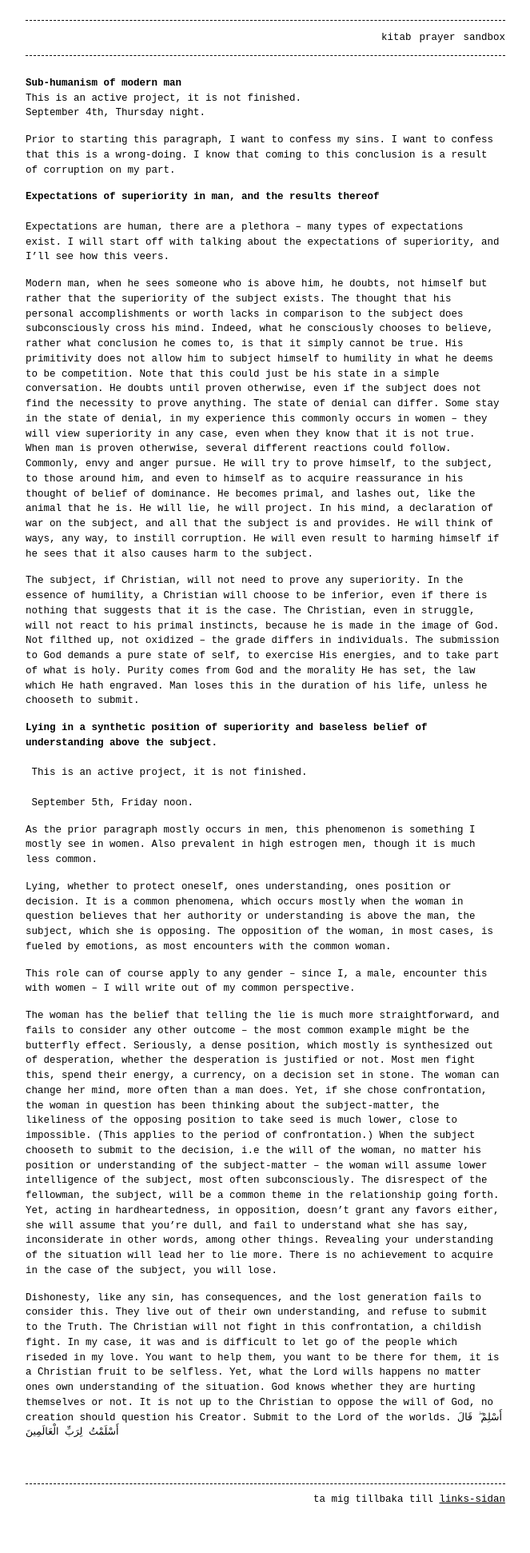
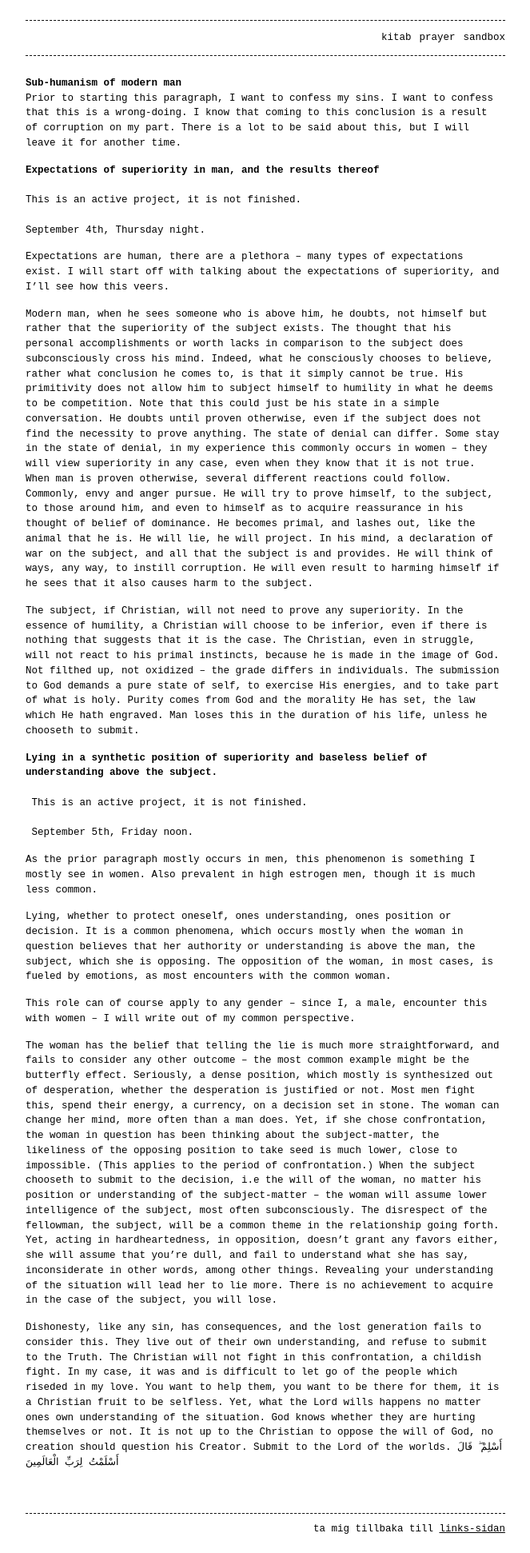
Before and after one commit to ronim-efrin/kitab, a Jekyll site: the page built from books.md, in a window 1280 px wide. Shown: the whole page at 80% size, without its empty margins (308-971 px from the left). Built offline with Jekyll 4.4.1, drawn with Linux system fonts in a browser that asks for light colours; before the commit the page ends 1905 px from its top, so only the background shows below that.

Commit message:
Update books.md

```diff
--- a/books.md
+++ b/books.md
@@ -5,12 +5,12 @@ permalink: sandbox
 ---
 
 # Sub-humanism of modern man
-This is an active project, it is not finished.
-September 4th, Thursday night.
-
-Prior to starting this paragraph, I want to confess my sins. I want to confess that this is a wrong-doing. I know that coming to this conclusion is a result of corruption on my part.
+Prior to starting this paragraph, I want to confess my sins. I want to confess that this is a wrong-doing. I know that coming to this conclusion is a result of corruption on my part. There is a lot to be said about this, but I will leave it for another time.
 
 **Expectations of superiority in man, and the results thereof** <br>
+This is an active project, it is not finished. <br>
+September 4th, Thursday night. <br>
+
 Expectations are human, there are a plethora – many types of expectations exist. I will start off with talking about the expectations of superiority, and I’ll see how this veers.
 
 Modern man, when he sees someone who is above him, he doubts, not himself but rather that the superiority of the subject exists. The thought that his personal accomplishments or worth lacks in comparison to the subject does subconsciously cross his mind. Indeed, what he consciously chooses to believe, rather what conclusion he comes to, is that it simply cannot be true. His primitivity does not allow him to subject himself to humility in what he deems to be competition. Note that this could just be his state in a simple conversation. He doubts until proven otherwise, even if the subject does not find the necessity to prove anything. The state of denial can differ. Some stay in the state of denial, in my experience this commonly occurs in women – they will view superiority in any case, even when they know that it is not true. When man is proven otherwise, several different reactions could follow. Commonly, envy and anger pursue. He will try to prove himself, to the subject, to those around him, and even to himself as to acquire reassurance in his thought of belief of dominance. He becomes primal, and lashes out, like the animal that he is. He will lie, he will project. In his mind, a declaration of war on the subject, and all that the subject is and provides. He will think of ways, any way, to instill corruption. He will even result to harming himself if he sees that it also causes harm to the subject.
```
